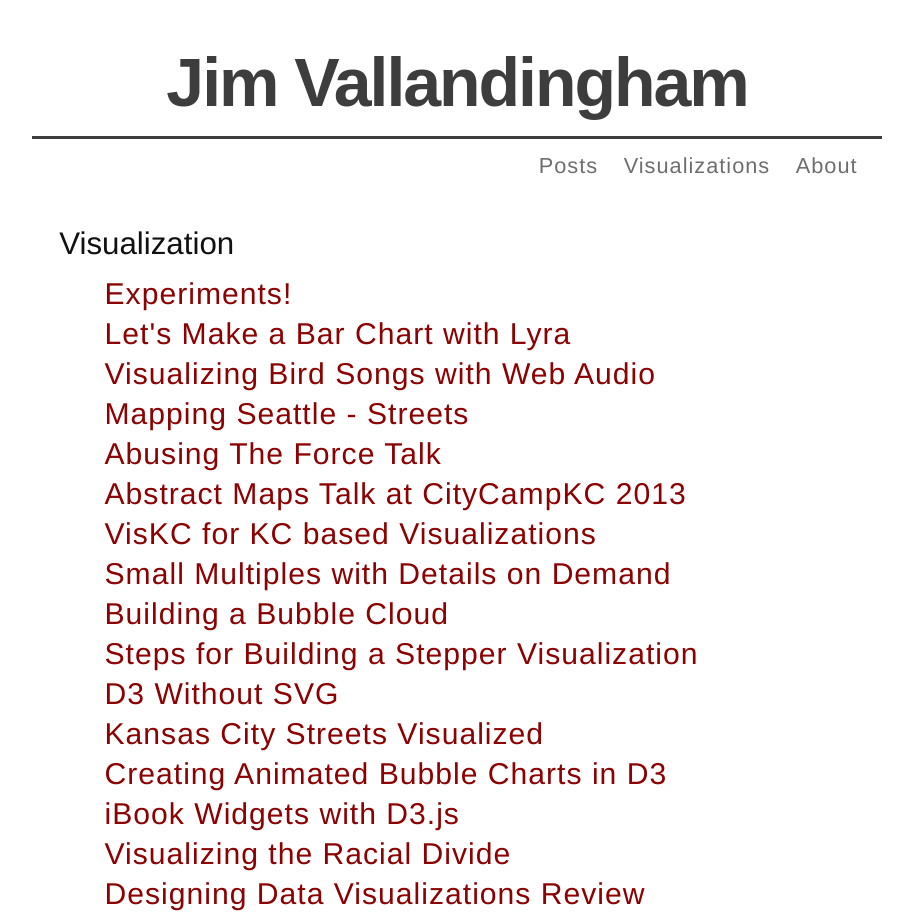
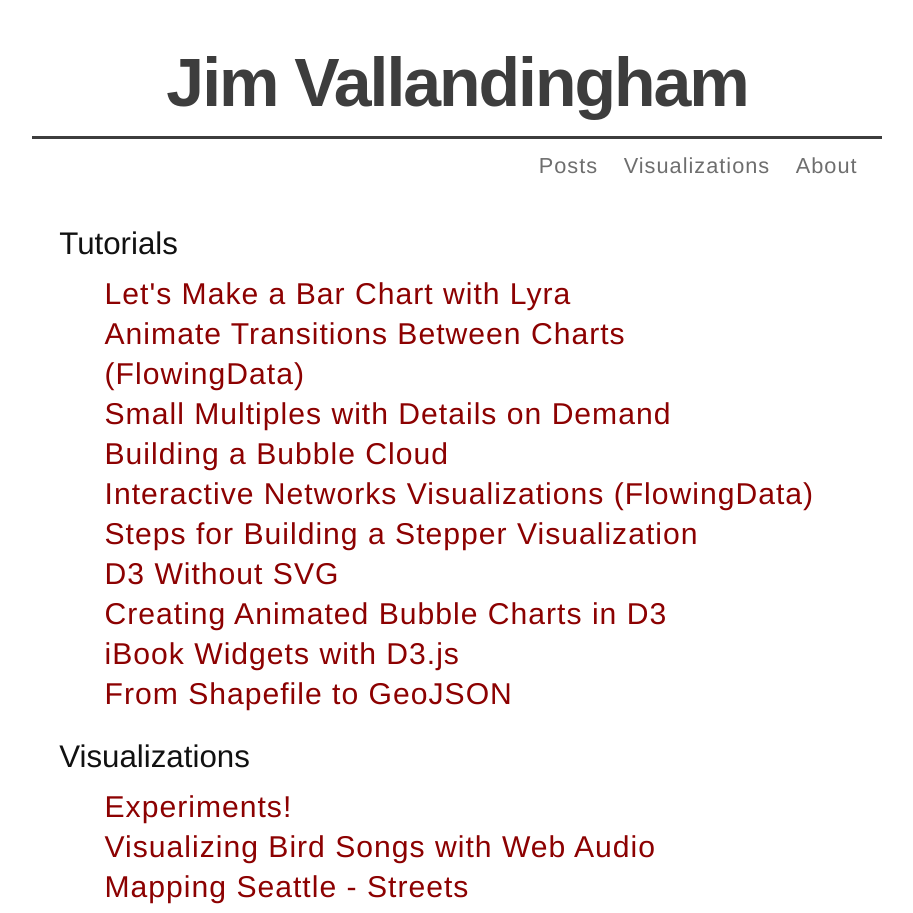
Before and after one commit to vlandham/vlandham.github.com, a Jekyll site: the page built from index.html, in a window 1280 px wide. Shown: the top 913 px of the page, without its empty margins (183-1096 px from the left). Built offline with Jekyll 4.4.1, drawn with Linux system fonts in a browser that asks for light colours; some web fonts are replaced; Markdown is read by kramdown in place of the engine named in the settings; some of the changed text lies outside the part shown.

Commit message:
sorry! restructure the posts a bit

```diff
--- a/_posts/2011-09-30-shapefile_to_geojson.textile
+++ b/_posts/2011-09-30-shapefile_to_geojson.textile
@@ -2,7 +2,7 @@
 layout: post
 title: From Shapefile to GeoJSON
 categories:
-- vis
+- tutorial
 ---
 
 h3. A method for editing, merging, simplifying, and converting Shapefiles to GeoJSON
--- a/_posts/2012-02-16-ibooks_and_d3.textile
+++ b/_posts/2012-02-16-ibooks_and_d3.textile
@@ -2,7 +2,7 @@
 layout: post
 title: iBook Widgets with D3.js
 categories:
-- vis
+- tutorial
 ---
 
 h3. Create a HTML Widget for iBooks using d3.js without Dashcode
--- a/_posts/2012-02-21-bubble_charts_in_d3.textile
+++ b/_posts/2012-02-21-bubble_charts_in_d3.textile
@@ -2,7 +2,7 @@
 layout: post
 title: Creating Animated Bubble Charts in D3
 categories:
-- vis
+- tutorial
 ---
 
 <div class="left">
--- a/_posts/2012-05-09-d3_without_svg.textile
+++ b/_posts/2012-05-09-d3_without_svg.textile
@@ -3,7 +3,7 @@ layout: html5_post
 title: D3 Without SVG
 css: d3_no_svg.css
 categories:
-- vis
+- tutorial
 ---
 
 <script type="text/javascript" src="vis/js/libs/es5-shim.min.js"></script>
--- a/_posts/2012-06-27-stepper_steps.textile
+++ b/_posts/2012-06-27-stepper_steps.textile
@@ -2,7 +2,7 @@
 layout: html5_post
 title: Steps for Building a Stepper Visualization
 categories:
-- vis
+- tutorial
 ---
 
 As the NYT's Amanda Cox has said "in some of her talks":http://blog.visual.ly/10-things-you-can-learn-from-the-new-york-times-data-visualizations/ , annotating a visualization is one of the most important, but also one of the hardest things to do. In this post, we won't tackle the 'what' to annotate, but an example of the 'how' to implement an annotation layer that needs to change as a user progresses through a visualization. "Here's what we will be building":http://vallandingham.me/stepper_example/final/
--- a/_posts/2012-09-10-building_a_bubble_cloud.textile
+++ b/_posts/2012-09-10-building_a_bubble_cloud.textile
@@ -2,7 +2,7 @@
 layout: html5_post
 title: Building a Bubble Cloud
 categories:
-- vis
+- tutorial
 ---
 
 For the 2012 Republican and Democratic national conventions, "Mike Bostock":http://bost.ocks.org/mike/ , "Shan Carter":http://shancarter.com/ , and "Matthew Ericson":http://www.ericson.net/content/ have created a series of visualizations highlighting the words being used in the speeches of both gatherings. These word-cloud-like word bubble clouds (what I'll call _bubble clouds_, unless you can think of a better name) serve as a great interface for looking at the differences in the two conventions and for browsing through quotes from the talks.
--- a/_posts/2012-12-17-small_multiples_with_details.textile
+++ b/_posts/2012-12-17-small_multiples_with_details.textile
@@ -2,7 +2,7 @@
 layout: html5_post
 title: Small Multiples with Details on Demand
 categories:
-- vis
+- tutorial
 ---
 
 Small multiples are a great way to show changes in data. By lining up multiple visualizations, they effectively allow for direct comparisons to be made with little effort. This is in contrast to potential alternatives such as video or animation, which force the observer to remember previous shots of the visualization to perform the same comparisons.
--- a/_posts/2013-04-21-city_camp_abstract_maps_notes.textile
+++ b/_posts/2013-04-21-city_camp_abstract_maps_notes.textile
@@ -2,7 +2,7 @@
 layout: post
 title: Abstract Maps Talk at CityCampKC 2013
 categories:
-- vis
+- talk
 ---
 
 I was fortunate to be part of the 2013 "CityCampKC":http://citycampkc.org/ conference that occured 4/20 at the lovely "Kauffman Foundation Conference Center":http://www.kauffman.org/about-foundation/the-kauffman-conference-center.aspx
--- a/_posts/2013-06-07-abusing_the_force.textile
+++ b/_posts/2013-06-07-abusing_the_force.textile
@@ -2,7 +2,7 @@
 layout: html5_post
 title: Abusing The Force Talk
 categories:
-- vis
+- talk
 ---
 
 I was very fortunate to be able to speak at the first "OpenVis Conf":http://openvisconf.com/ in Boston.
--- a/_posts/2014-02-28-make_a_barchart_with_lyra.textile
+++ b/_posts/2014-02-28-make_a_barchart_with_lyra.textile
@@ -2,7 +2,7 @@
 layout: html5_post
 title: Let's Make a Bar Chart with Lyra
 categories:
-- vis
+- tutorial
 ---
 
 A few days ago "Arvind Satyanarayan":https://twitter.com/arvindsatya1 from the "UW Interactive Data Lab":http://idl.cs.washington.edu/ released an alpha version of "Lyra":http://idl.cs.washington.edu/projects/lyra/ that promises to be a way to create complex data visualizations without code. Think of it like an open source Adobe Illustrator, for data visualizations. Sounds pretty awesome, right? But does it work?!
--- a/index.html
+++ b/index.html
@@ -2,9 +2,23 @@
 layout: default
 title: Home
 ---
-<h2>Visualization</h2>
+<h2>Tutorials</h2>
+<ul class="posts">
+{% for post in site.categories.tutorial %}
+<li><a class="post_title" href="{{ post.url }}">{{ post.title }}</a></li>
+{% endfor %}
+</ul>
+
+<h2>Visualizations</h2>
 <ul class="posts">
 {% for post in site.categories.vis %}
+<li><a class="post_title" href="{{ post.url }}">{{ post.title }}</a></li>
+{% endfor %}
+</ul>
+
+<h2>Talks</h2>
+<ul class="posts">
+{% for post in site.categories.talk %}
 <li><a class="post_title" href="{{ post.url }}">{{ post.title }}</a></li>
 {% endfor %}
 </ul>
```
Also changed, not shown: _posts/2012-08-02-interactive_networks.textile (added, +12 -0 lines), _posts/2013-01-17-transitions_between_multiple_charts.textile (added, +12 -0 lines), images/vis/flowingdata_animated_chart.png, images/vis/flowingdata_network.png.
